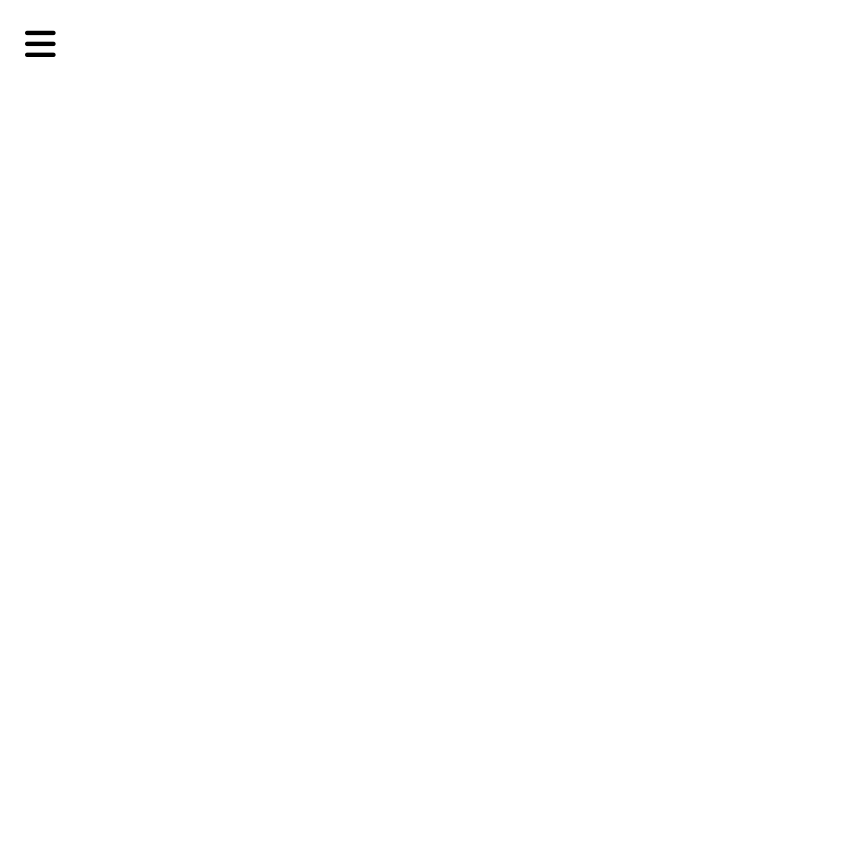
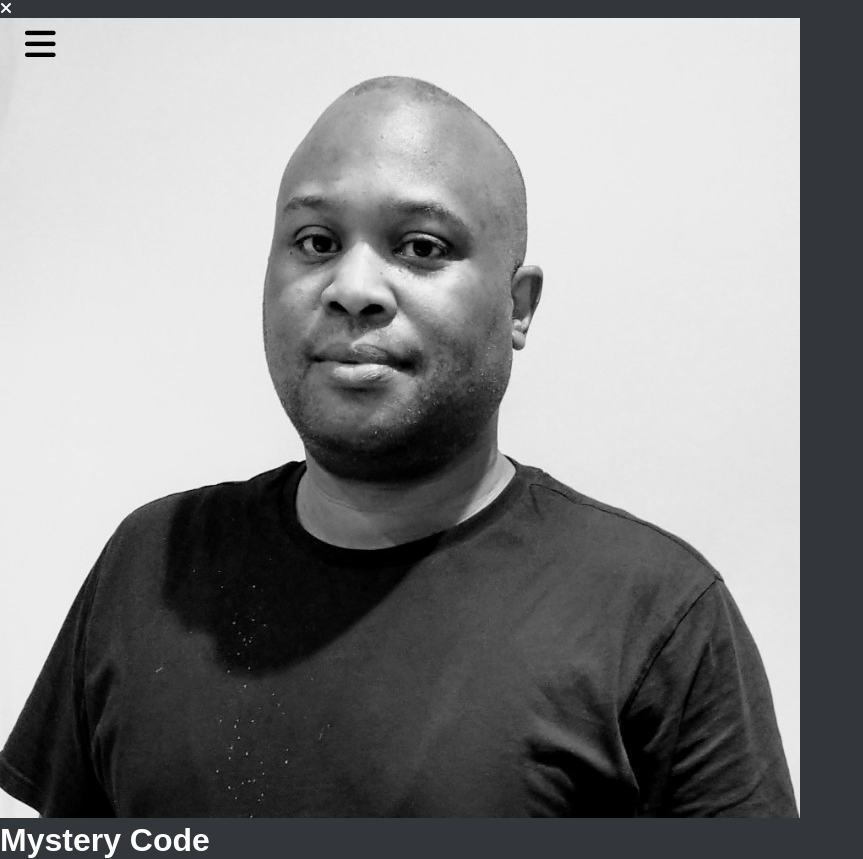
Before and after one commit to reuben-germain/Course-Java, a plain HTML site: page intial.html in a window 1280 px wide. Shown: the whole page, without its empty margins (0-863 px from the left). Before the commit the page ends 800 px from the top, so only its background shows below. Drawn offline with Linux system fonts and the light colour scheme.

Commit message:
added some code for my header with some style

```diff
--- a/intial.html
+++ b/intial.html
@@ -17,6 +17,8 @@
     <div class="close-btn">
         <i class="fas fa-times"></i>
     </div>
+    <img src="RG HeadshotPic.jpg" alt="Picture of me">
+    <h1>Mystery Code</h1>
 </header>
 
     <!-- Sidebar -->
--- a/steez.css
+++ b/steez.css
@@ -22,6 +22,11 @@ body{
     cursor: pointer;
 }
 
+/*Header*/
+header{
+    background: #33363a;
+}
+
 /*Sidebar*/
 .side-bar{
     background: #1b1ab1;
```
